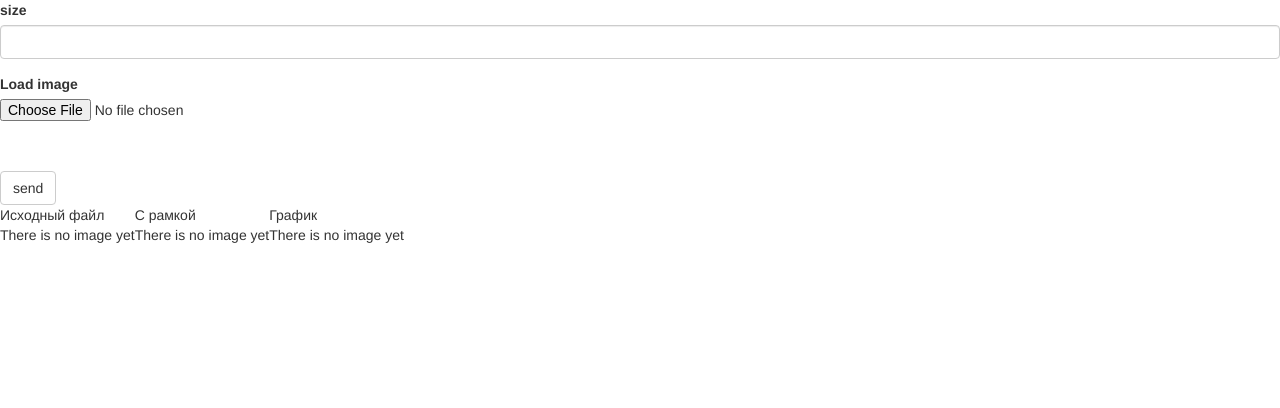
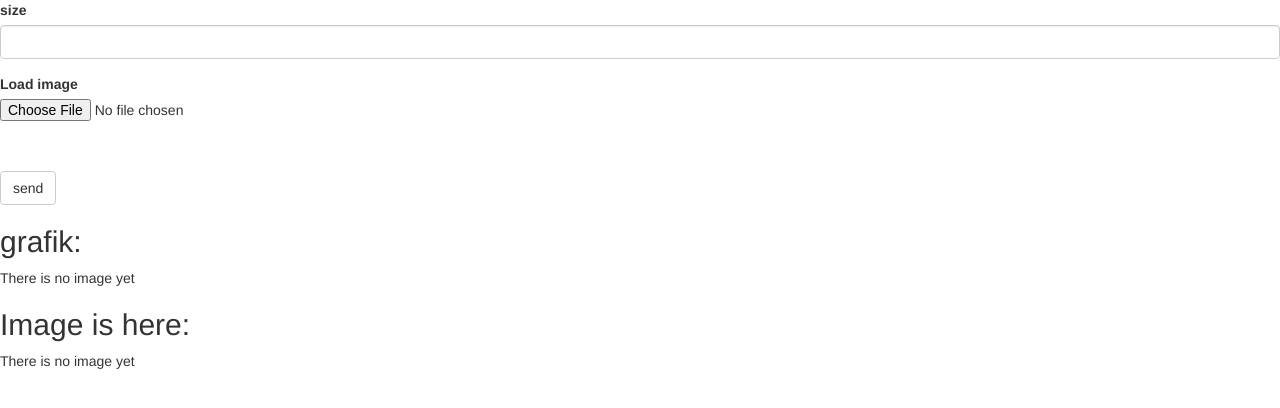
Before and after one commit to 47kaktus47/Lr3_iz, a Flask app: page /net in a window 1280 px wide. Shown: the top 408 px of the page. Run offline with Flask 2, Linux system fonts and the light colour scheme; some libraries are stand-ins or nearby versions.

Commit message:
Update net.html

```diff
--- a/flaskapp/templates/net.html
+++ b/flaskapp/templates/net.html
@@ -5,41 +5,23 @@
 <!-- блок body -->
 {% block content %}
 {{ wtf.quick_form(form, method='post',enctype="multipart/form-data", action="net") }}
-
-<table>
-    <tr>
-      <td>Исходный файл</td>
-      <td>С рамкой</td>
-      <td>График</td>
-    </tr>
-    <tr>
-    <td>
-        {% if filename %}
-        <p>{{filename}}
-        <p><img src={{filename}}/>
+<!-- один из стандартных тэгов html - заголовок второго уровня -->
+<h2>grafik: </h2>
+<!-- проверяем есть ли данные классификации -->
+{% if gr_name %}
+ <p>{{gr_name}}
+ <p><img src={{gr_name}}/>
 {% else %}
  <p> There is no image yet </p>
 {% endif %}
-    </td>
-      <td>
+
+<h2>Image is here: </h2>
+<!-- отображаем загруженное изображение с закругленными углами -->
+<!-- если оно есть (после submit) -->
 {% if image_name %}
  <p>{{image_name}}
  <p><img src={{image_name}}/>
 {% else %}
  <p> There is no image yet </p>
 {% endif %}
-    </td>
-
-    <td>
-        {% if gr_name %}
-        <p>{{gr_name}}
-        <p><img src={{gr_name}}/>
-        {% else %}
-        <p> There is no image yet </p>
-        {% endif %}
-    </td>
-    </tr>
-
-  </table>
-
 {% endblock %}
```
Lines whose indentation alone changed are shown as unchanged.
